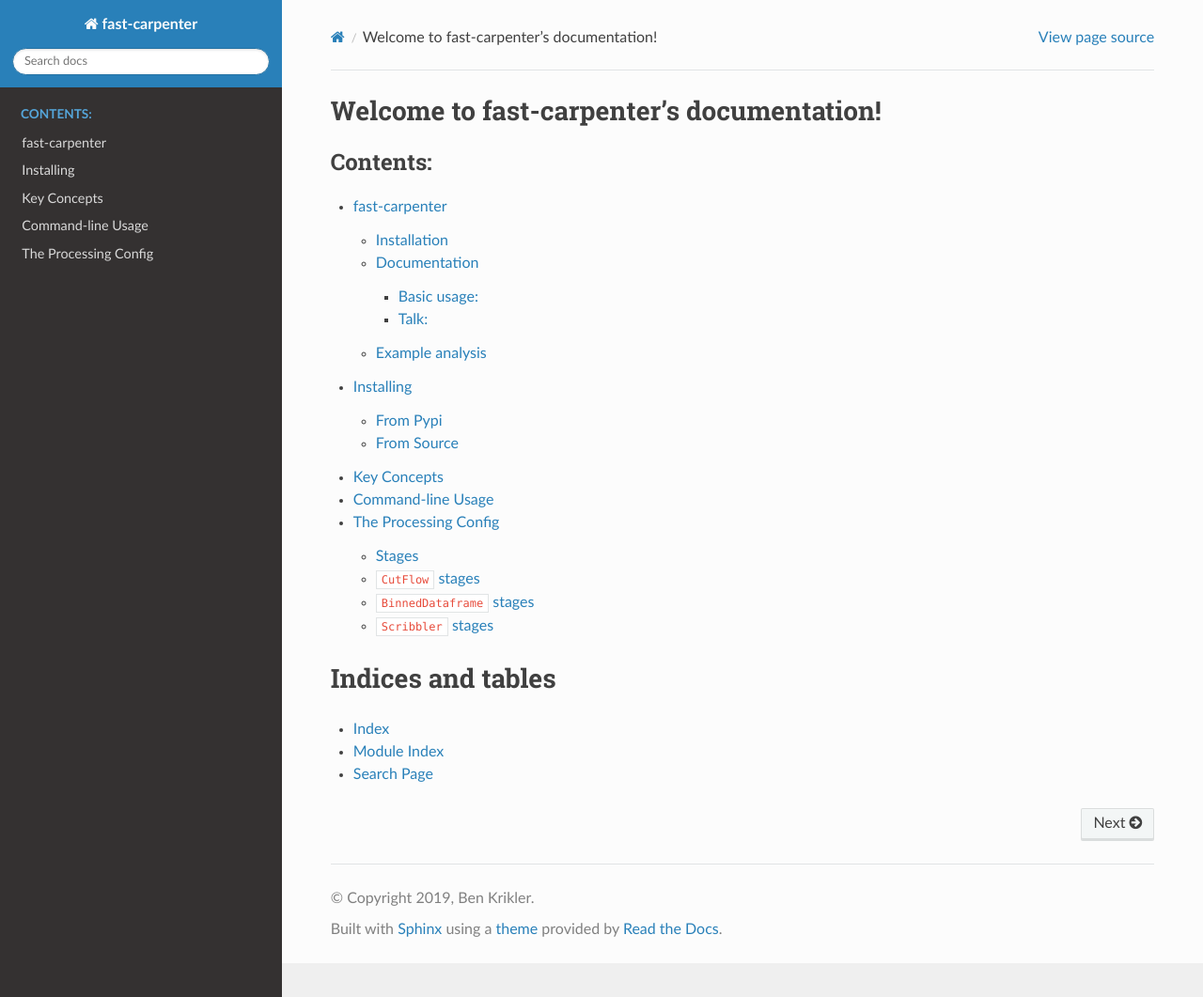
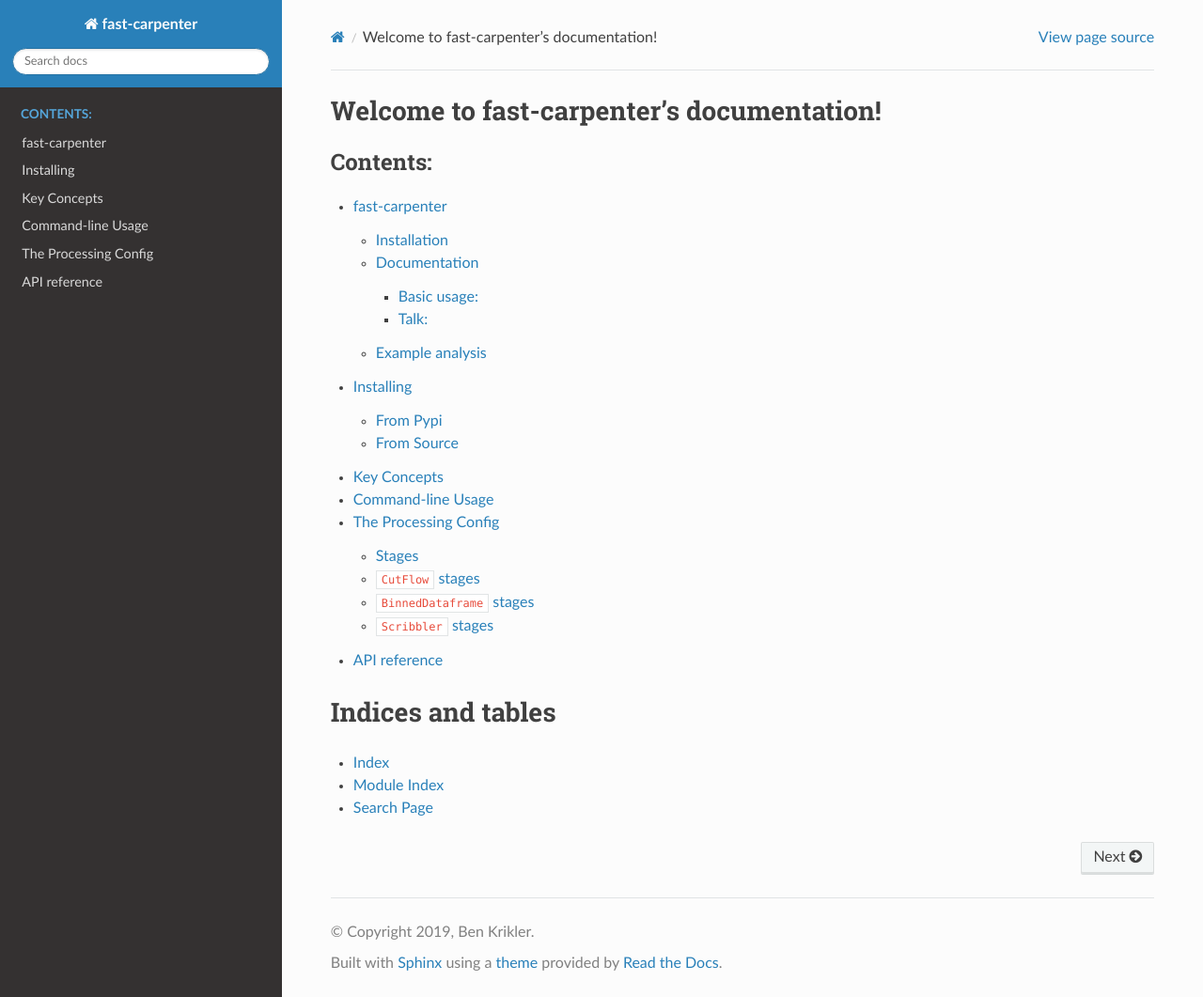
Before and after one commit to FAST-HEP/fast-carpenter, a Sphinx documentation site: the page built from docs/index.rst, in a window 1280 px wide and 1061 px high. Shown: the whole window at 94% size. Built offline with Sphinx 7.4.7 and the Read the Docs theme 2.0.0, drawn with Linux system fonts in a browser that asks for light colours.

```diff
--- a/docs/conf.py
+++ b/docs/conf.py
@@ -41,6 +41,7 @@ import fast_carpenter
 # extensions coming with Sphinx (named 'sphinx.ext.*') or your custom
 # ones.
 extensions = [
+    'sphinxcontrib.apidoc',
     'sphinx.ext.autodoc',
     'sphinx.ext.intersphinx',
     'sphinx.ext.todo',
@@ -201,3 +202,10 @@ texinfo_documents = [
 
 # Example configuration for intersphinx: refer to the Python standard library.
 intersphinx_mapping = {'https://docs.python.org/': None}
+
+# Configure the sphinxcontrib.apidoc extension
+apidoc_module_dir = '../fast_carpenter'
+apidoc_toc_file = False
+apidoc_module_first = True
+apidoc_separate_modules = True
+pidoc_extra_args = ["-e"]
--- a/docs/index.rst
+++ b/docs/index.rst
@@ -11,7 +11,7 @@ Welcome to fast-carpenter's documentation!
    philosophy
    command_line
    processing_config
-
+   modules
 
 
 Indices and tables
--- /dev/null
+++ b/docs/modules.rst
@@ -0,0 +1,9 @@
+API reference
+=============
+
+.. toctree::
+   :maxdepth: 3
+   :caption: Reference
+   :glob:
+
+   api/*
--- a/docs/requirements.txt
+++ b/docs/requirements.txt
@@ -1 +1,2 @@
 m2r
+sphinxcontrib-apidoc
```
